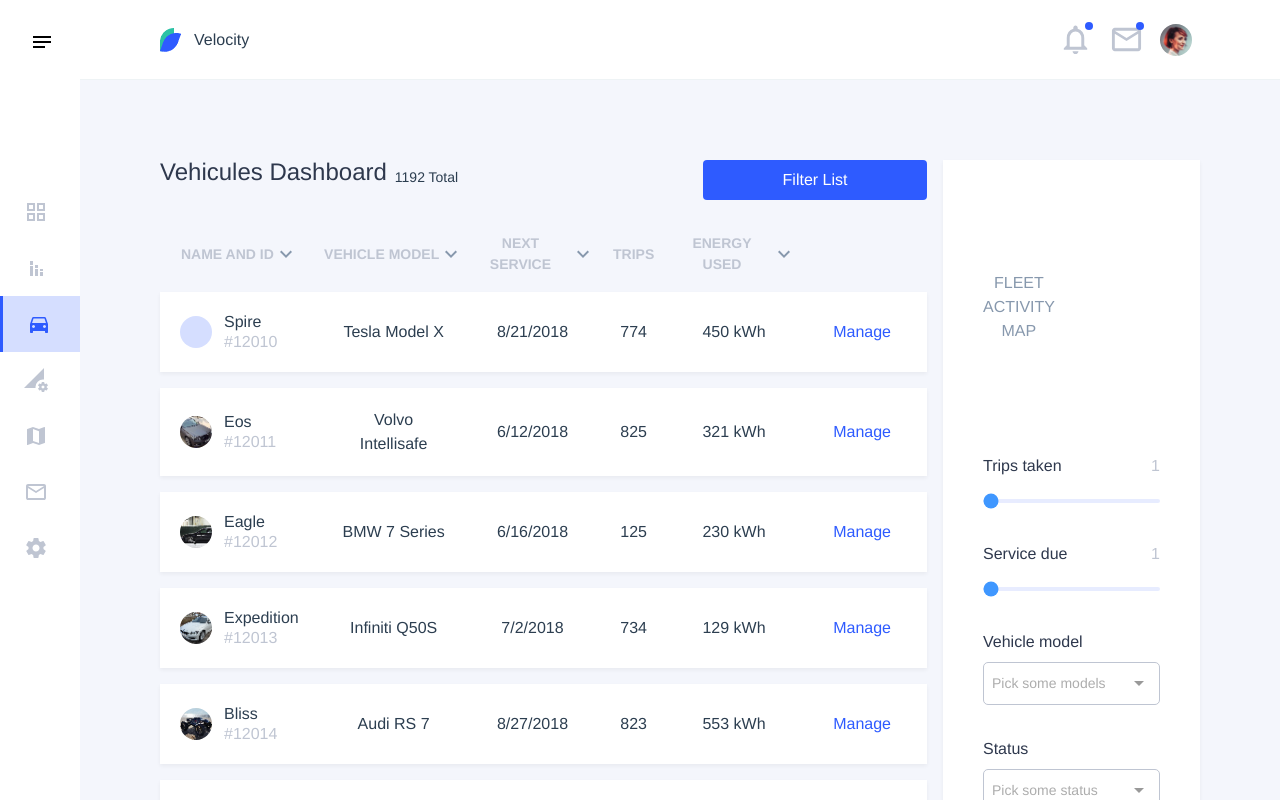
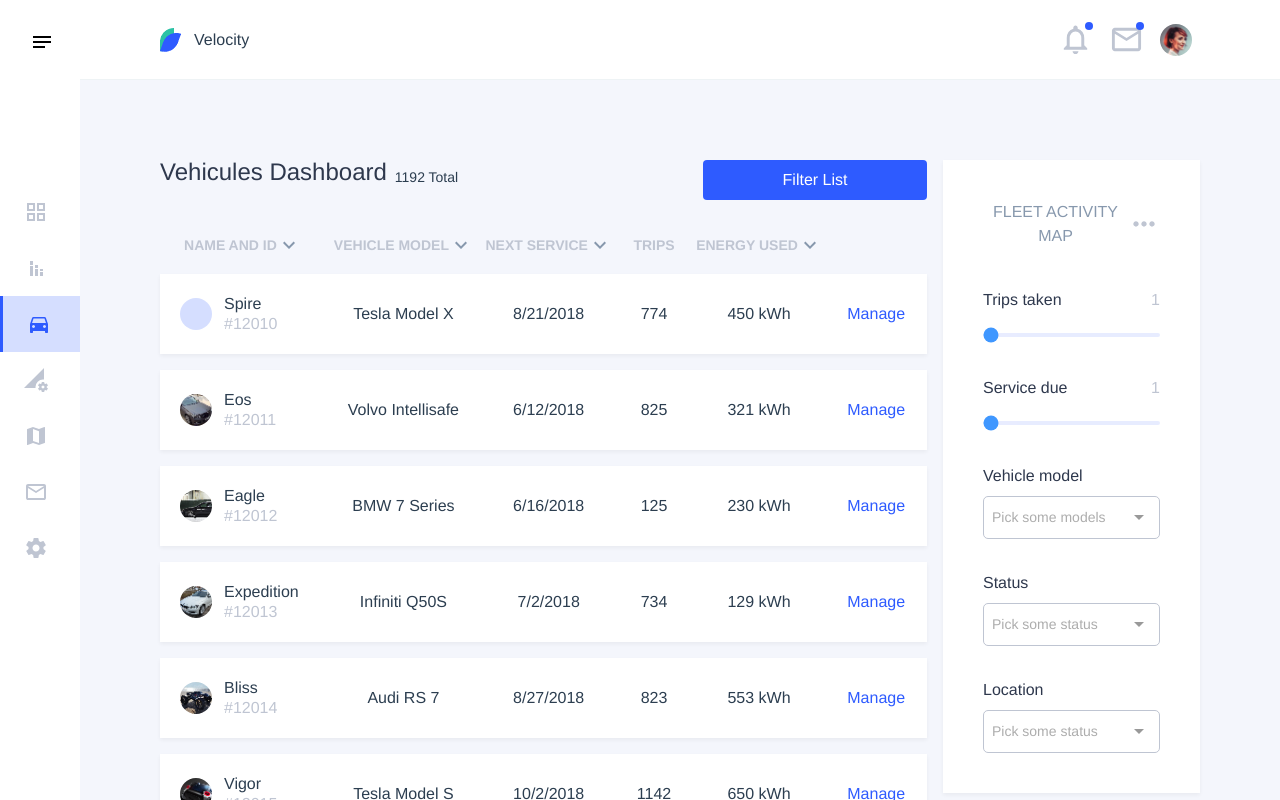
Before and after one commit to atcha/vue-velocity, a Vue app: page /vehicles in a window 1280 px wide. Shown: the top 800 px of the page. Built offline with nearby package versions, Linux system fonts and the light colour scheme.

Commit message:
add(minor): Option button on filters list

```diff
--- a/public/index.html
+++ b/public/index.html
@@ -55,6 +55,9 @@
       <symbol id="c-icon-keyboard_arrow_up" viewBox="0 0 24 24">
         <path d="M7.406 15.422l-1.406-1.406 6-6 6 6-1.406 1.406-4.594-4.594z"></path>
       </symbol>
+      <symbol id="c-icon-keyboard_control" viewBox="0 0 24 24">
+        <path d="M12 9.984q0.797 0 1.406 0.609t0.609 1.406-0.609 1.406-1.406 0.609-1.406-0.609-0.609-1.406 0.609-1.406 1.406-0.609zM18 9.984q0.797 0 1.406 0.609t0.609 1.406-0.609 1.406-1.406 0.609-1.406-0.609-0.609-1.406 0.609-1.406 1.406-0.609zM6 9.984q0.797 0 1.406 0.609t0.609 1.406-0.609 1.406-1.406 0.609-1.406-0.609-0.609-1.406 0.609-1.406 1.406-0.609z"></path>
+      </symbol>
     </defs>
   </svg>
     <noscript>
--- a/src/components/Button.vue
+++ b/src/components/Button.vue
@@ -25,7 +25,7 @@
         },
         computed: {
             classes () {
-                return (this.round === true ? 'rounded-full p-0' : 'px-4 py-2') +
+                return (this.round === true ? 'rounded-full p-0' : '') +
                 (this.rounded === true ? ' rounded' : '')
 
             }
--- a/src/components/Icon.vue
+++ b/src/components/Icon.vue
@@ -1,12 +1,12 @@
 <template>
-    <span class="relative p-2" :class="classes">
+    <div class="relative" :class="classes">
         <span v-if="notify" class="absolute top-0 right-8 h-1 w-1 rounded-full bg-primary-normal border border-solid border-primary-normal"></span>
         <svg xmlns="http://www.w3.org/2000/svg"
              xmlns:xlink="http://www.w3.org/1999/xlink"
              class="fill-current">
             <use v-bind="{'xlink:href' : '#c-icon-' + name }"></use>
         </svg>
-    </span>
+    </div>
 </template>
 
 <script>
@@ -19,7 +19,7 @@
         },
         computed: {
             classes () {
-                return (this.round === true ? 'rounded-full p-0' : 'px-4 py-2')
+                return (this.round === true ? 'rounded-full p-0' : '')
             }
         }
     }
```
